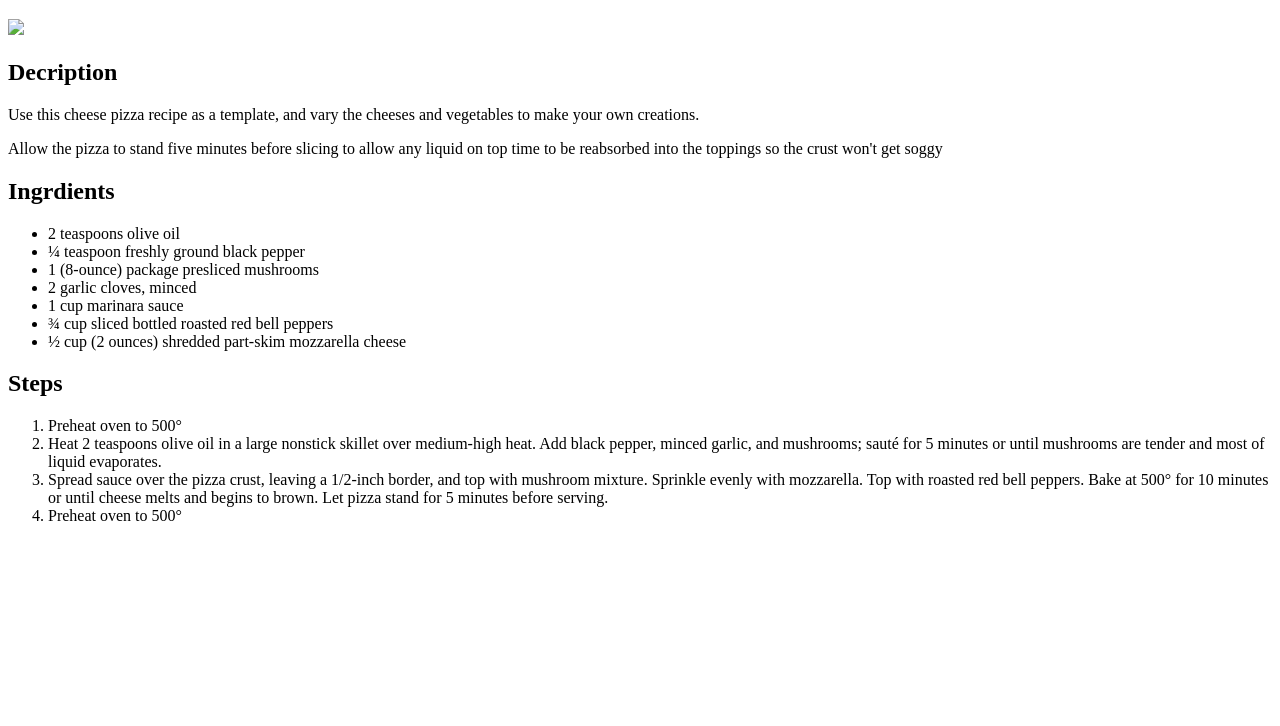
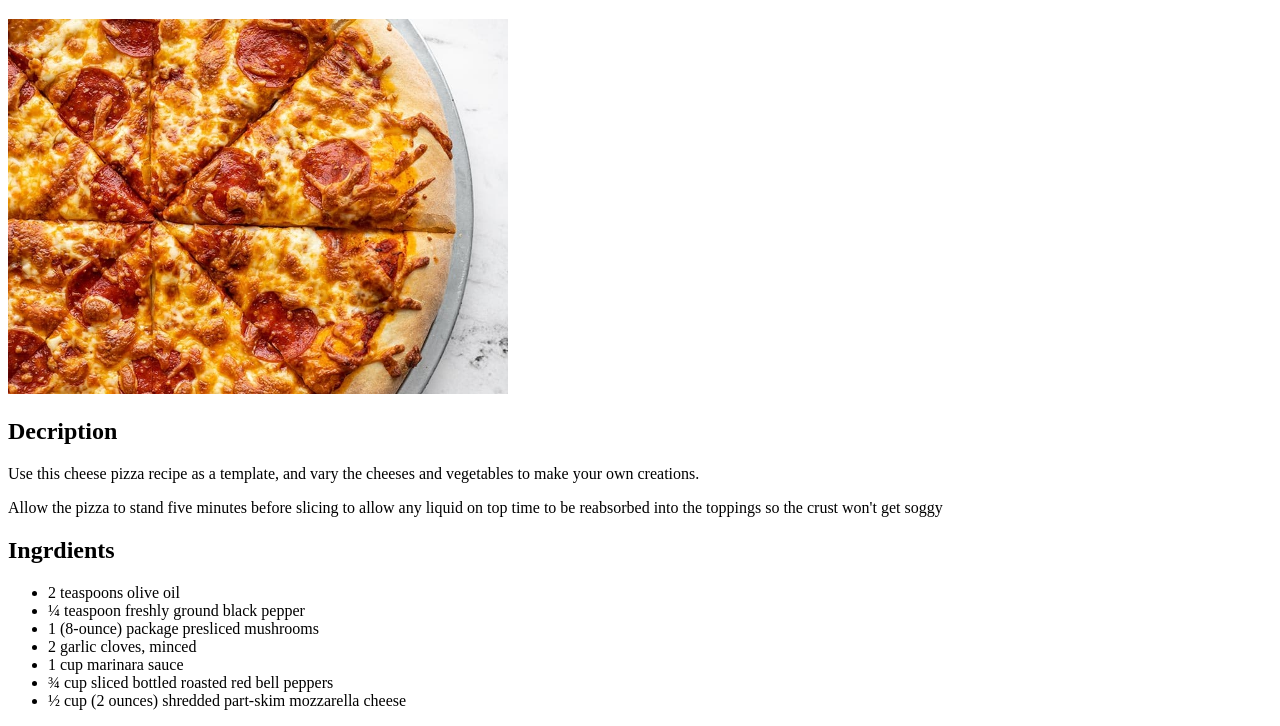
Before and after one commit to ocho04/odin-recipes, a plain HTML site: page recipes/pizza.html in a window 1280 px wide. Shown: the part 61-787 px from the top of the page. Drawn offline with Linux system fonts and the light colour scheme.

Commit message:
Added an image to the pizza.html

```diff
--- a/recipes/pizza.html
+++ b/recipes/pizza.html
@@ -6,7 +6,8 @@
 </head>
 <body>
     <h1>Cheese Pizza</h1>
-    <img src="../pizzaimage.jpg">
+    <img width ='500' src="./odin-images/pizzaimage.jpg"
+    alt="Image of a Pizza">
     <h2>Decription</h2>
         <p>Use this cheese pizza recipe as a template,
             and vary the cheeses and vegetables to make
```
Also changed, not shown: recipes/sushi.html (+1 -1 lines).
